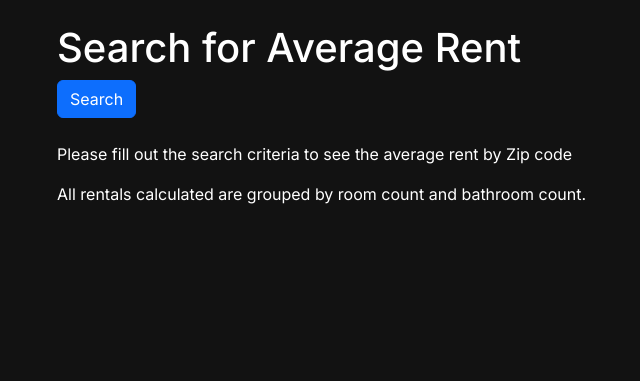
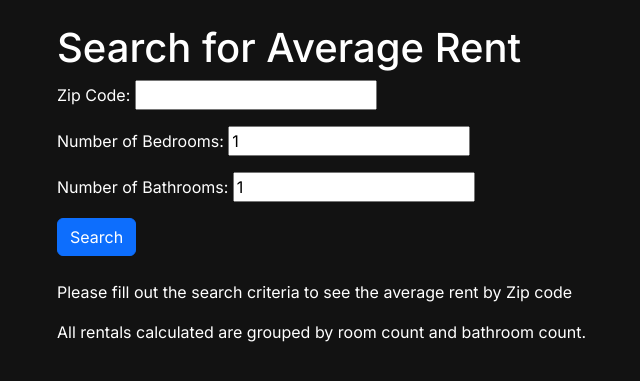
Before and after one commit to abijith-pradeep/Roomio, a Django app: page /search/search_zip/ in a window 1280 px wide. Shown: the part 60-441 px from the top of the page, without its empty margins (25-665 px from the left). Run offline with Django 5.2, Linux system fonts and the light colour scheme; parts of the project's set-up code (start-up, migrations or seed data) failed here and were passed over.

Commit message:
Seach via zip updated

```diff
--- a/search/forms.py
+++ b/search/forms.py
@@ -8,4 +8,4 @@ class SearchForm(forms.Form):
 class SearchZipRoomForm(forms.Form):
     zip_code = forms.CharField(max_length=10, required=False, label='Zip Code')
     rooms = forms.IntegerField(initial=1, required=True, label='Number of Bedrooms')
-    bathrooms = forms.IntegerField(initial=1,required=True, label='Number of Bedrooms')
+    bathrooms = forms.IntegerField(initial=1,required=True, label='Number of Bathrooms')
--- a/search/templates/search/search_zip.html
+++ b/search/templates/search/search_zip.html
@@ -8,7 +8,7 @@
     <form method="post" class="mb-4">
         {% csrf_token %}
         <div id="search_bar">
-            {{ SearchZipForm.as_p }}
+            {{ searchZipForm.as_p }}
         </div>
         <input type="submit" value="Search" class="btn btn-primary">
     </form>
```
